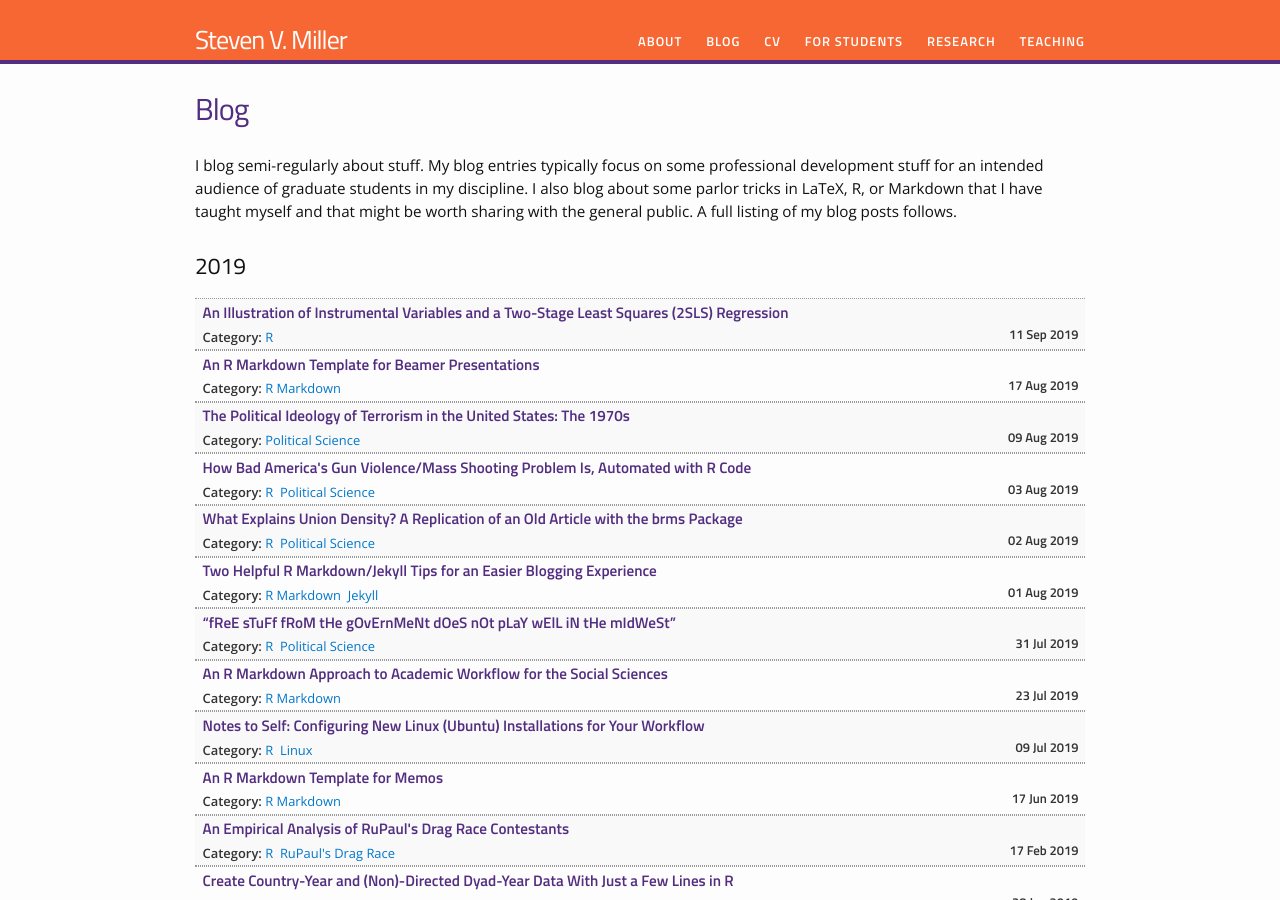
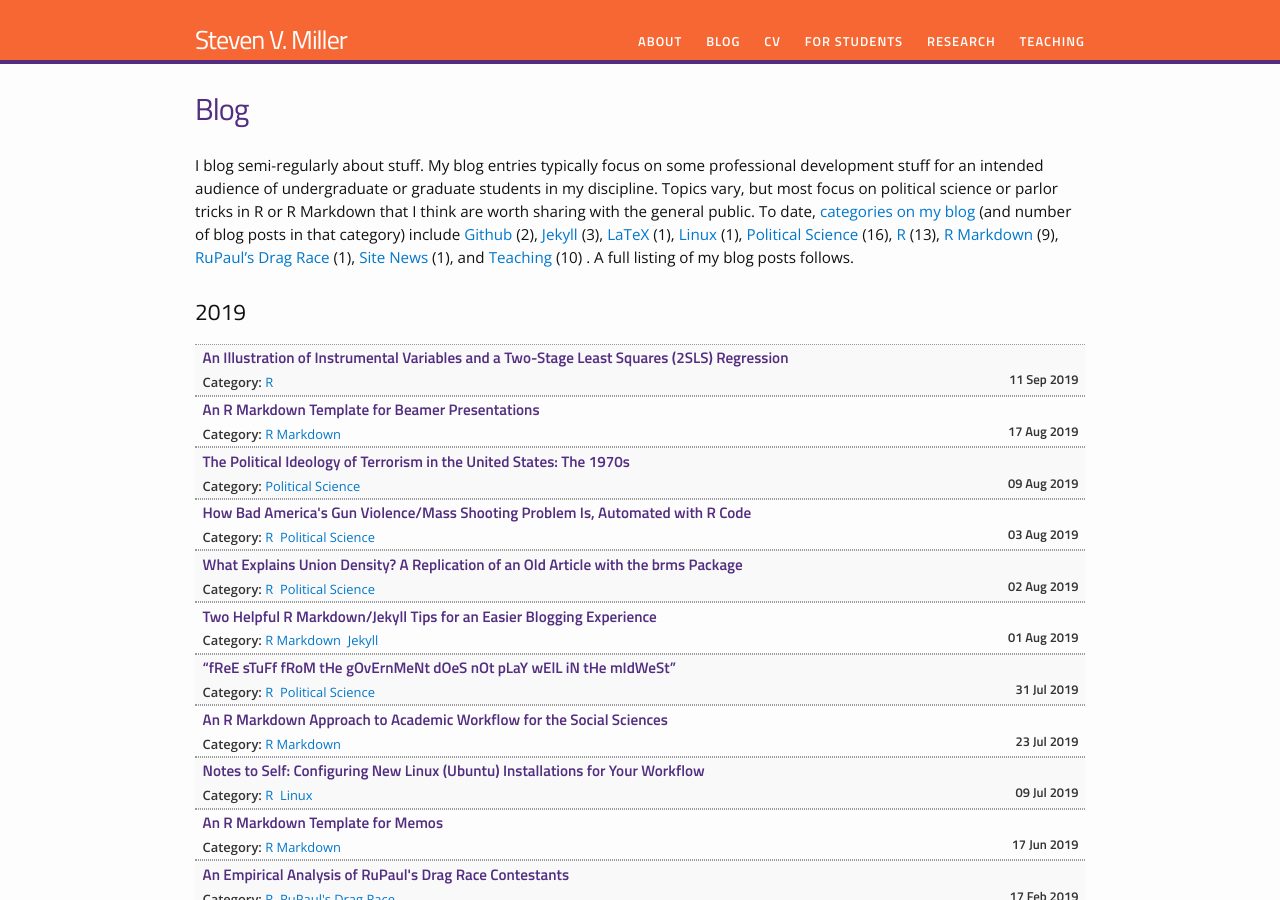
Before and after one commit to svmiller/svmiller.github.io, a Jekyll site: the page built from blog.md, in a window 1280 px wide and 900 px high. Built offline with Jekyll 4.4.1, drawn with Linux system fonts in a browser that asks for light colours; nearby versions of some CDN libraries; some web fonts are replaced.

Commit message:
figured it out.

```diff
--- a/blog.md
+++ b/blog.md
@@ -4,11 +4,11 @@
 permalink: /blog/
 ---
 
-I blog semi-regularly about stuff. My blog entries typically focus on some professional development stuff for an intended audience of graduate students in my discipline. I also blog about some parlor tricks in LaTeX, R, or Markdown that I have taught myself and that might be worth sharing with the general public. A full listing of my blog posts follows.
+I blog semi-regularly about stuff. My blog entries typically focus on some professional development stuff for an intended audience of undergraduate or graduate students in my discipline. Topics vary, but most focus on political science or parlor tricks in R or R Markdown that I think are worth sharing with the general public. To date, <a href="/categories">categories on my blog</a> (and number of blog posts in that category) include {% assign sorted_cats = site.categories | sort  %}{% for category in sorted_cats %}{% if forloop.last == true %}and {% endif %}<a href="/categories/#{{category[0]}}" style="font-weight:normal;">{{category[0] | camelcase }}</a> ({{ category[1].size  }}){% if forloop.last == false %},{% endif %} {% endfor %}. A full listing of my blog posts follows.
 
 
+<!-- {% assign sorted_cats = site.categories | sort  %}{% for category in sorted_cats %}{% if forloop.last == true %}and {% endif %}<a href="/categories/#{{category[0]}}" style="font-weight:normal;">{{category[0] | camelcase }}</a> ({{ category[1].size  }}){% if forloop.last == false %},{% endif %} {% endfor %} -->
 
-<!-- {% assign sorted_cats = site.categories | sort  %}{% for category in sorted_cats %}<a href="" style="font-weight:normal;">{{category[0] | camelcase }}</a> ({{ category[1].size }}), {% endfor %} -->
 
 
 <ul id="archive">
```
